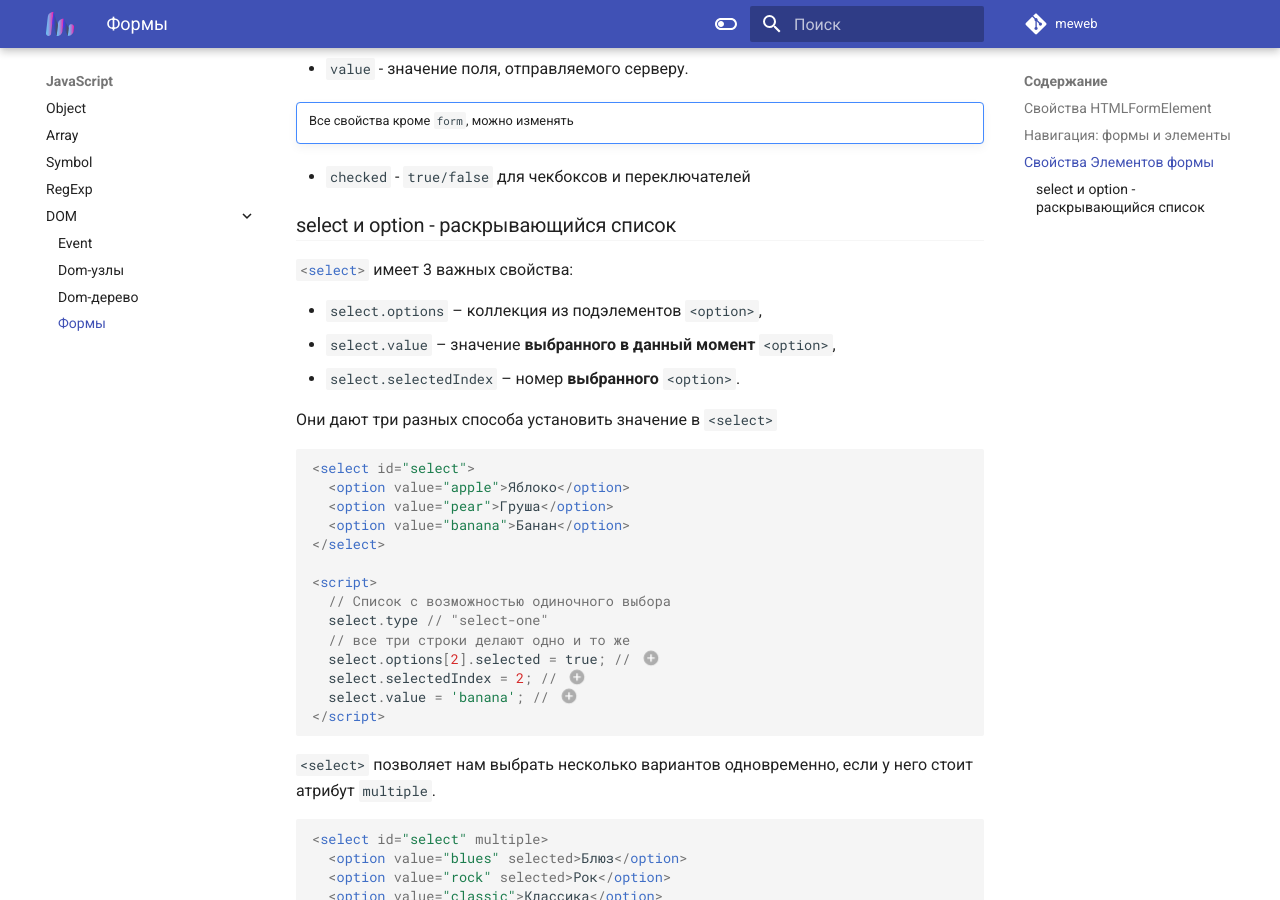
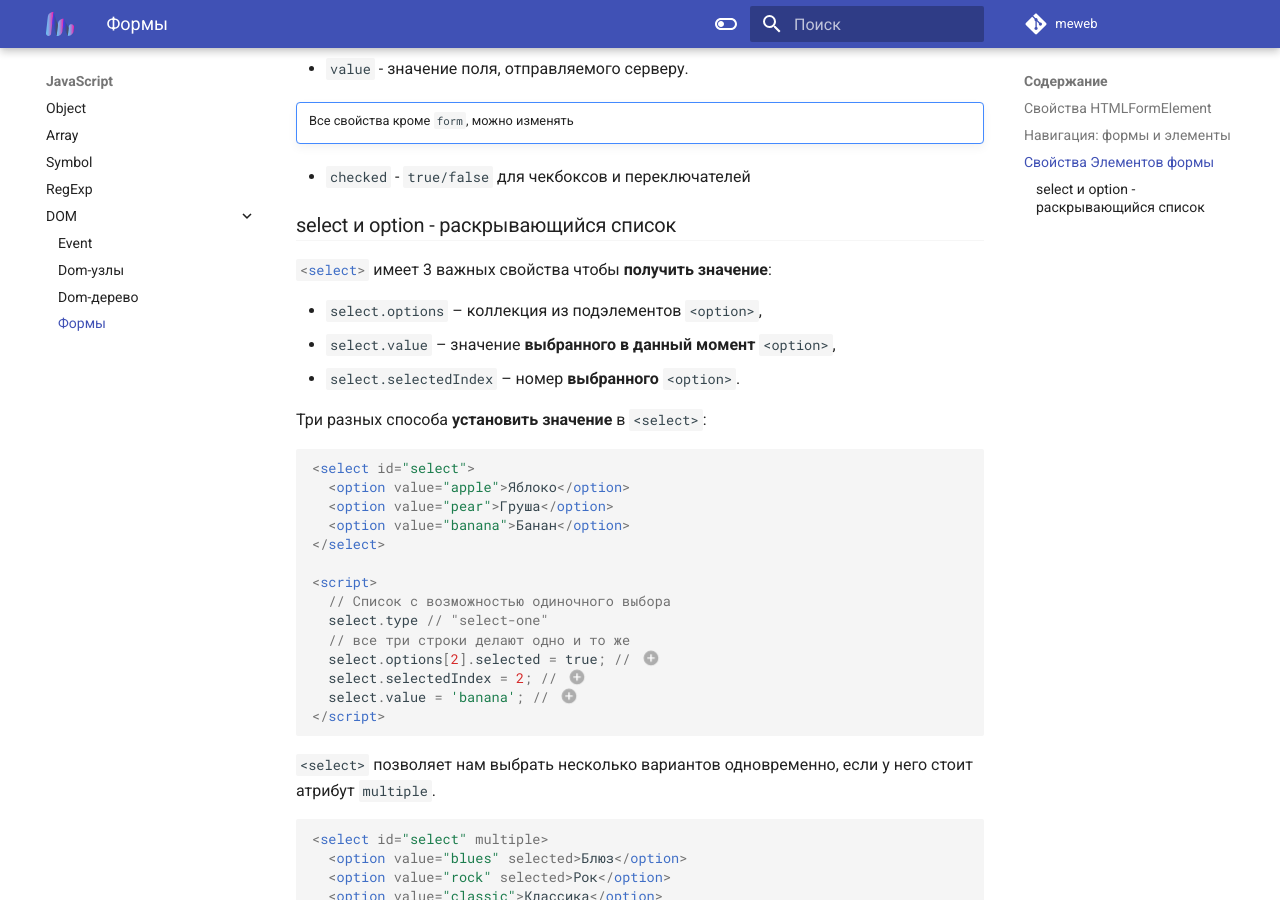
Before and after one commit to Chambo015/mewebMD, an MkDocs documentation site: the page built from docs/JavaScript/DOM/forms.md, in a window 1280 px wide and 900 px high, scrolled down 3061 px. Built offline with MkDocs 1.6.1 and Material for MkDocs 9.7.7, drawn with Linux system fonts in a browser that asks for light colours; comment, search, counter and statistics services are not loaded.

````diff
--- a/docs/JavaScript/DOM/forms.md
+++ b/docs/JavaScript/DOM/forms.md
@@ -124,14 +124,14 @@
 
 ### select и option - раскрывающийся список
 
-`#!html <select>` имеет 3 важных свойства:
+`#!html <select>` имеет 3 важных свойства чтобы **получить значение**:
 
 * `select.options` – коллекция из подэлементов `<option>`,
 * `select.value` – значение **выбранного в данный момент** `<option>`,
 * `select.selectedIndex` – номер **выбранного** `<option>`.
 
-Они дают три разных способа установить значение в `<select>`
 
+Три разных способа **установить значение** в `<select>`:
 ```html
 <select id="select">
   <option value="apple">Яблоко</option>
````
Also changed, not shown: docs/JavaScript/Array/index.md (+2 -3 lines), docs/JavaScript/RegExp.md (+10 -0 lines), 1 other file.
